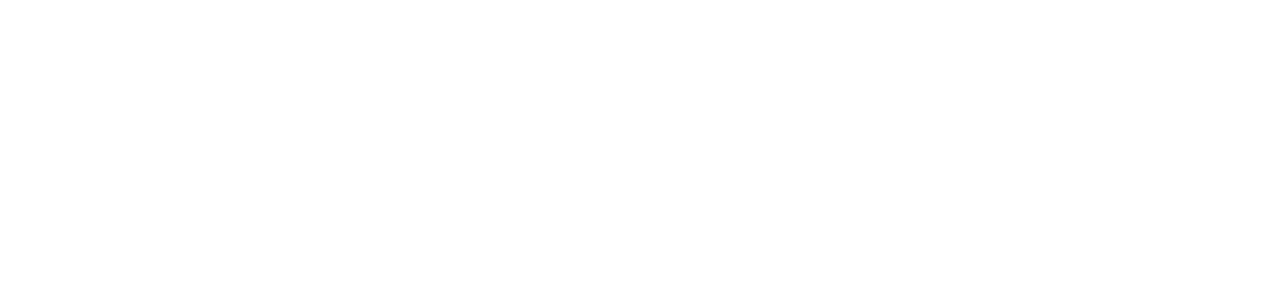
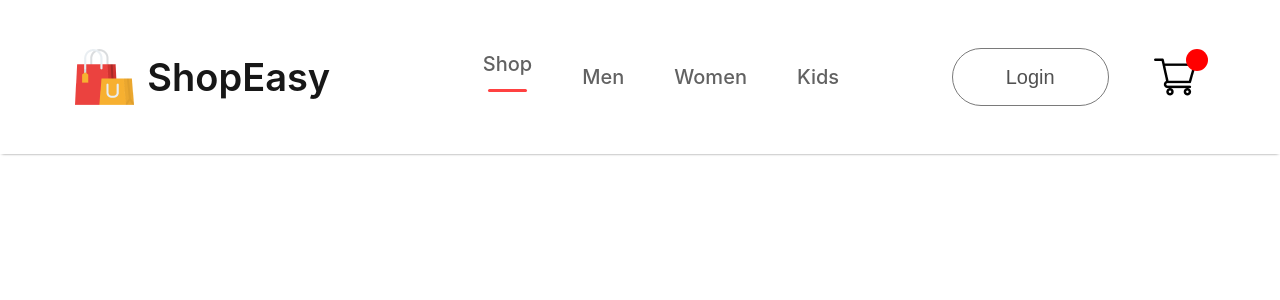
Before and after one commit to Abdullah-Muslim-097/Full-Stack-E-Commerce-Website-React-JS-Node-JS-Express-MongoDB, a React (Create React App) app: page / in a window 1280 px wide. Shown: the top 300 px of the page. Built offline with nearby package versions, Linux system fonts and the light colour scheme.

Commit message:
Add Navbar component with styling and layout

```diff
--- a/src/Components/Navbar/Navbar.css
+++ b/src/Components/Navbar/Navbar.css
@@ -0,0 +1,73 @@
+.Navbar {
+    display: flex;
+    justify-content: space-around;
+    padding: 16px;
+    box-shadow: 0px 1px 3px -2px black;
+}
+.Nav-logo{
+    display: flex;
+    align-items: center;
+    gap: 10px;
+}
+.Nav-logo p{
+    color: #171717;
+    font-size: 38px;
+    font-weight: 600;
+}
+.Nav-menu {
+    display: flex;
+    align-items: center;
+    list-style: none;
+    gap: 50px;
+    color: #626262;
+    font-size: 20px;
+    font-weight: 500;
+}
+.Nav-menu li {
+    display: flex;
+    flex-direction: column;
+    align-items: center;
+    justify-content: center;
+    gap: 3px;
+    cursor: pointer;
+}
+.Nav-menu hr {
+    border: none;
+    width: 80%;
+    height: 3px;
+    border-radius: 10px;
+    background: #FF4141;
+}
+.Nav-login-cart{
+    display: flex;
+    align-items: center;
+    gap: 45px;
+}
+.Nav-login-cart button{
+    width: 157px;
+    height: 58px;
+    outline: none;
+    border: 1px solid #7a7a7a;
+    border-radius: 75px;
+    color: #515151;
+    font-size: 20px;
+    font-weight: 500;
+    background: white;
+    cursor: pointer;
+}
+.Nav-login-cart button:active{
+    background: #f3f3f3
+}
+.nav-cart-count{
+    width: 22px;
+    height: 22px;
+    display: flex;
+    justify-content: center;
+    align-items: center;
+    margin-top: -35px;
+    margin-left: -55px;
+    border-radius: 11px;
+    font-size: 14px;
+    background: red;
+    color: white;
+}
--- a/src/Components/Navbar/Navbar.jsx
+++ b/src/Components/Navbar/Navbar.jsx
@@ -1,9 +1,28 @@
 import React from 'react'
 import './Navbar.css'
+
+import logo from '../Assets/logo.png'
+import cart_icon from '../Assets/cart_icon.png'
 
 const Navbar = () => {
   return (
     <div className='Navbar'>
+        <div className="Nav-logo">
+            <img src={logo} alt="" />
+            <p>ShopEasy</p>
+        </div>
+        <ul className="Nav-menu">
+            <li>Shop <hr/></li>
+            <li>Men</li>
+            <li>Women</li>
+            <li>Kids</li>
+        </ul>
+        <div className='Nav-login-cart'>
+            <button>Login</button>
+            <img src={cart_icon} alt="" />
+            <div className="nav-cart-count"></div>
+        </div>
+
 
     </div>
   )
```
